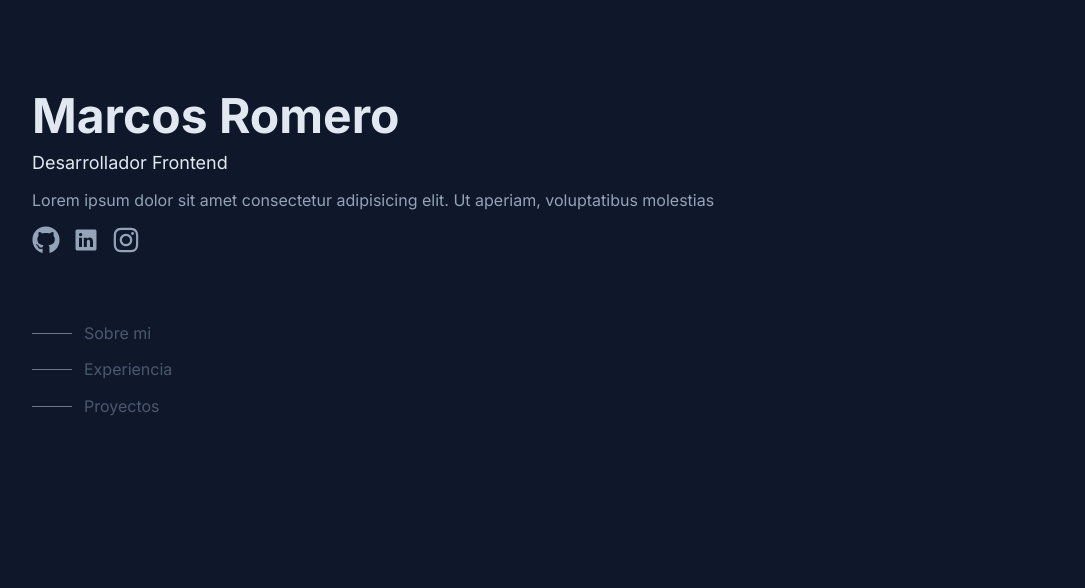
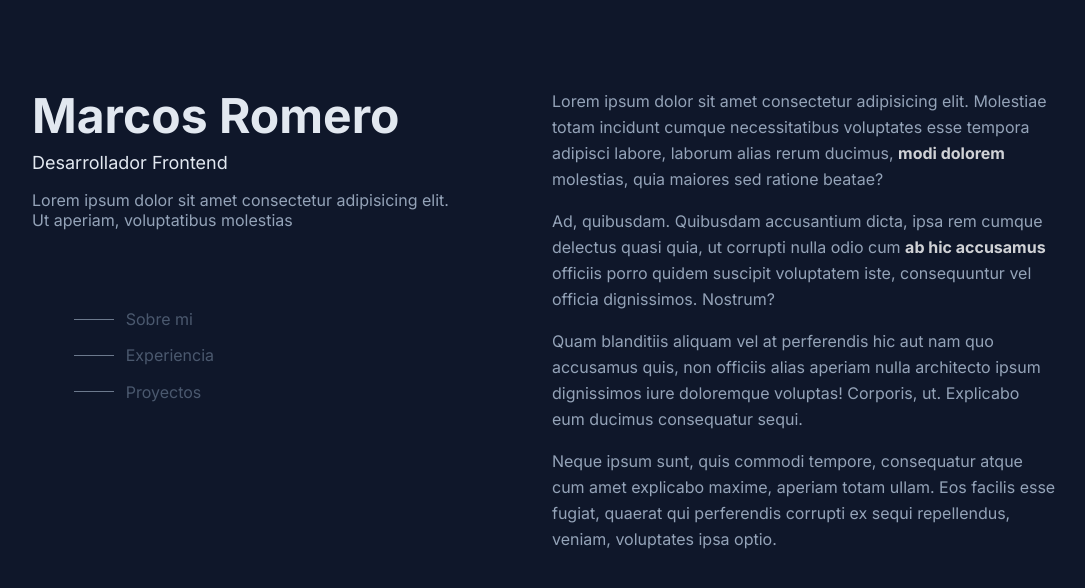
Before and after one commit to M4rckR/my-portfolio, a React (Vite) app: page / in a window 1280 px wide. Shown: the top 588 px of the page, without its empty margins (96-1181 px from the left). Built offline with nearby package versions, Linux system fonts and the light colour scheme.

Commit message:
Seccion sobre mi terminada

```diff
--- a/src/App.tsx
+++ b/src/App.tsx
@@ -1,3 +1,4 @@
+import { About } from "./components/About"
 import { NavPort } from "./components/NavPort"
 
 
@@ -5,9 +6,14 @@ export const App = () => {
 
   return (
     <>
-      <div>
-        <NavPort />
+      <div className="portfolio contenedor">
+        <section className="portfolio__nav">
+          <NavPort />
+        </section>
+        <section className="portfolio__info infoPort">
+          <About />
 
+        </section>
       </div>
     </>
   )
--- a/src/assets/scss/app.scss
+++ b/src/assets/scss/app.scss
@@ -1,3 +1,3 @@
 @use 'base';
 @use 'general';
-@use 'header';
+@use 'principal';
--- a/src/assets/scss/general/_background.scss
+++ b/src/assets/scss/general/_background.scss
@@ -3,21 +3,4 @@
 body {
     background-color: v.$background-color;
     position: relative;
-    overflow: hidden;
 }
-
-.parallax {
-    position: relative;
-    width: 100%;
-    height: 100vh;
-    overflow: hidden;
-  }
-
-  #spotlight {
-    width: 200px;
-    height: 200px;
-    background: radial-gradient(circle, rgba(255, 255, 255, 0.8) 0%, rgba(255, 255, 255, 0) 60%);
-    pointer-events: none;
-    mix-blend-mode: overlay;
-    transition: transform 0.1s ease-out;
-  }
--- a/src/assets/scss/header/_index.scss
+++ /dev/null
@@ -1 +0,0 @@
-@forward 'nav';
--- /dev/null
+++ b/src/assets/scss/principal/_about.scss
@@ -0,0 +1,26 @@
+@use '../base/variables' as v;
+@use '../base/mixins' as m;
+
+.about {
+    color: v.$text__body;
+    font-size: 16px;
+    line-height: 26px;
+
+    &__infoHidden {
+        display: block;
+
+        @include m.tablet {
+            display: none;
+        }
+    }
+
+
+
+    strong {
+        color: rgba(255, 255, 255, 0.808);
+    }
+
+    p {
+        margin-top: 0;
+    }
+}
--- /dev/null
+++ b/src/assets/scss/principal/_contenedorSection.scss
@@ -0,0 +1,27 @@
+@use '../base/variables' as v;
+@use '../base/mixins' as m;
+
+.portfolio {
+    display: block;
+
+    @include m.tablet {
+        @include m.grid (12, 1.6rem);
+    }
+
+    &__nav {
+        grid-column: 1/5;
+
+        @include m.tablet {
+            grid-column: 1/6;
+        }
+    }
+
+    &__info {
+        grid-column: 7/13;
+        padding-top: 0;
+
+        @include m.tablet {
+            padding-top: 8.8rem;
+        }
+    }
+}
--- /dev/null
+++ b/src/assets/scss/principal/_index.scss
@@ -0,0 +1,3 @@
+@forward 'nav';
+@forward 'contenedorSection';
+@forward 'about';
--- a/src/assets/scss/header/_nav.scss
+++ b/src/assets/scss/principal/_nav.scss
@@ -37,6 +37,10 @@
         display: flex;
         gap: 1.2rem;
 
+        @include m.tablet {
+            display: none;
+        }
+
         a {
             color: v.$text__body;
             font-size: 2.8rem;
@@ -45,13 +49,18 @@
 }
 
 .portAnc {
-    display: flex;
     flex-direction: column;
     gap: 10px;
+    display: none;
+
+    @include m.tablet {
+        display: flex;
+    }
 
     a {
         display: flex;
         align-items: center;
+        align-self: self-start;
         padding: 4px 0;
         gap: 12px;
         color: v.$text__body__claro;
--- /dev/null
+++ b/src/components/About.tsx
@@ -0,0 +1,14 @@
+export const About = () => {
+  return (
+    <div id="about__info" className="about">
+        <p className="about__infoHidden"> <strong>Sobre mi</strong> </p>
+        <p>Lorem ipsum dolor sit amet consectetur adipisicing elit. Molestiae totam incidunt cumque necessitatibus voluptates esse tempora adipisci labore, laborum alias rerum ducimus, <strong>modi dolorem</strong>  molestias, quia maiores sed ratione beatae?</p>
+
+        <p>Ad, quibusdam. Quibusdam accusantium dicta, ipsa rem cumque delectus quasi quia, ut corrupti nulla odio cum <strong>ab hic accusamus</strong>  officiis porro quidem suscipit voluptatem iste, consequuntur vel officia dignissimos. Nostrum?</p>
+
+        <p>Quam blanditiis aliquam vel at perferendis hic aut nam quo accusamus quis, non officiis alias aperiam nulla architecto ipsum dignissimos iure doloremque voluptas! Corporis, ut. Explicabo eum ducimus consequatur sequi.</p>
+
+        <p>Neque ipsum sunt, quis commodi tempore, consequatur atque cum amet explicabo maxime, aperiam totam ullam. Eos facilis esse fugiat, quaerat qui perferendis corrupti ex sequi repellendus, veniam, voluptates ipsa optio.</p>
+    </div>
+  )
+}
--- a/src/components/NavPort.tsx
+++ b/src/components/NavPort.tsx
@@ -4,7 +4,7 @@ import { IoLogoLinkedin } from "react-icons/io";
 export const NavPort = () => {
   return (
     <>
-      <section className="portNav contenedor">
+      <section className="portNav">
         <p className="portNav__name">Marcos Romero</p>
         <p className="portNav__role">Desarrollador Frontend</p>
 
@@ -14,7 +14,7 @@ export const NavPort = () => {
         </p>
 
         <div className="portNav__redes">
-          <a href="#">
+          <a href="#about__info">
             {" "}
             <FaGithub />{" "}
           </a>
```
Also changed, not shown: src/components/Experience.tsx (added).
